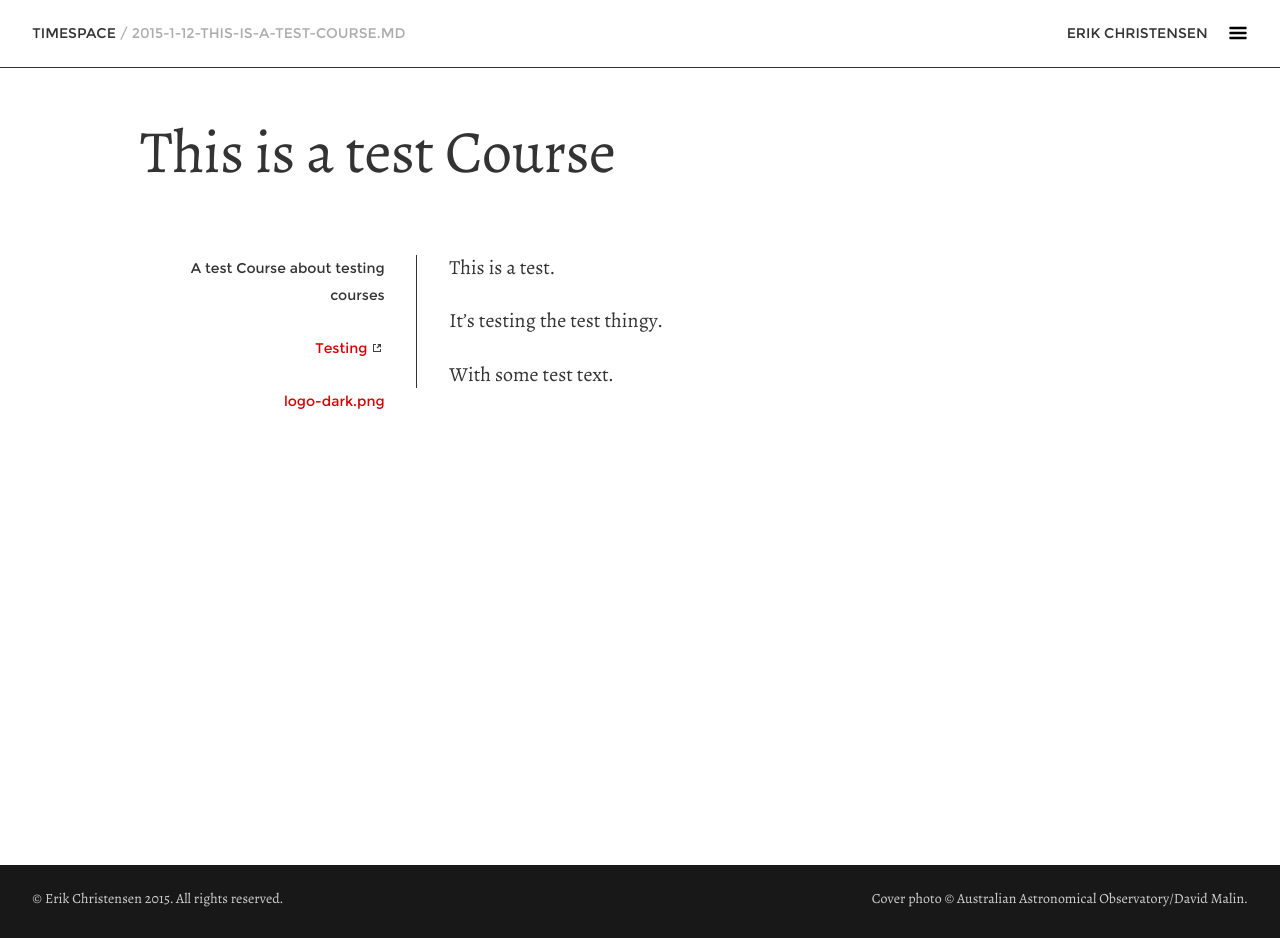
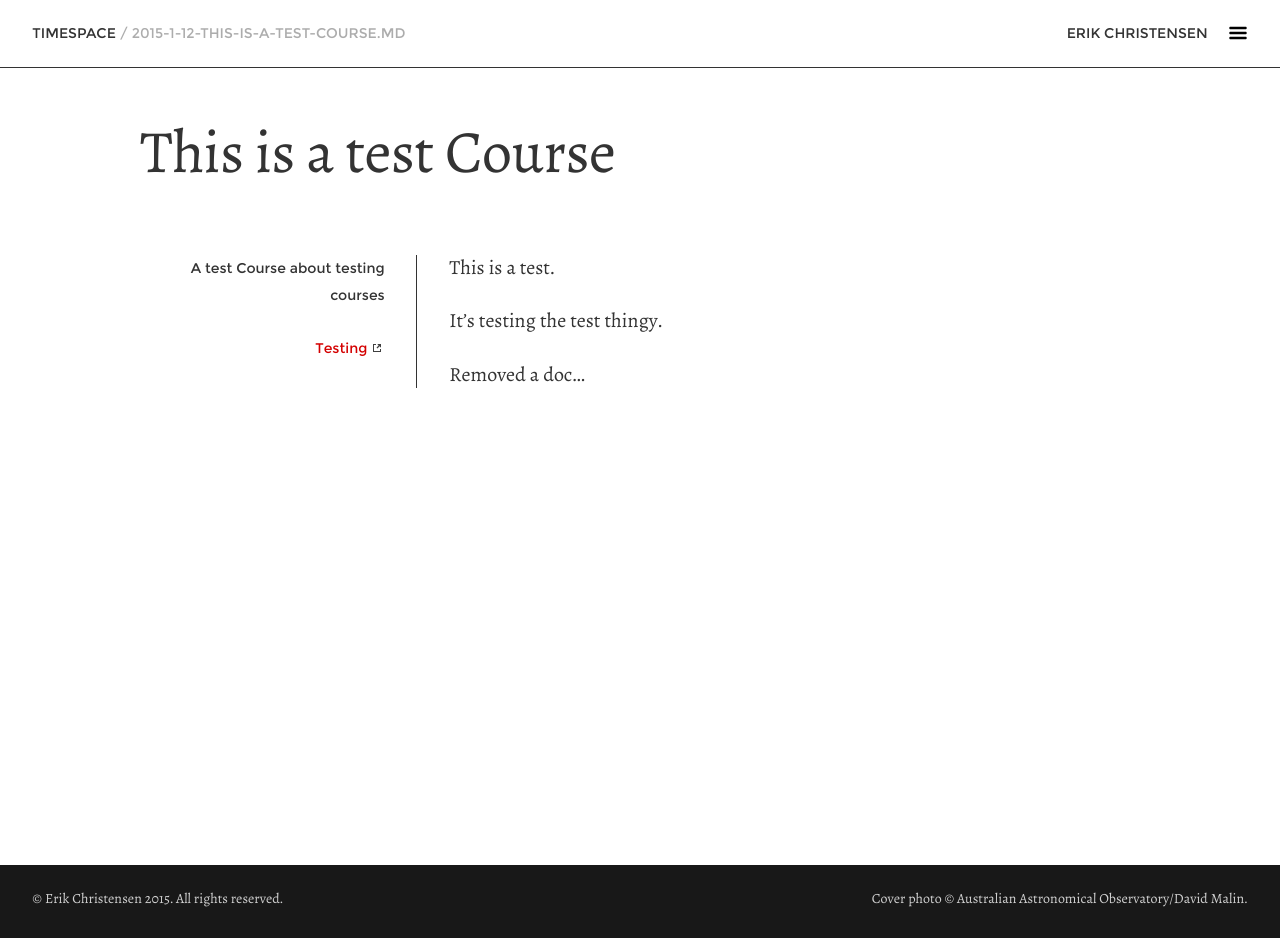
Before and after one commit to netlifydemo/cms-demo, a Jekyll site: the page built from _courses/2015-1-12-this-is-a-test-course.md, in a window 1280 px wide. Built offline with Jekyll 4.4.1, drawn with Linux system fonts in a browser that asks for light colours.

Commit message:
Updated Course This is a test Course

```diff
--- a/_courses/2015-1-12-this-is-a-test-course.md
+++ b/_courses/2015-1-12-this-is-a-test-course.md
@@ -5,13 +5,11 @@ info: A test Course about testing courses
 links:
   - label: Testing
     url: "https://www.netlify.com"
-docs:
-  - label: logo-dark.png
-    path: /docs/courses/logo-dark.png
+docs: []
 ---
 
 This is a test.
 
 It's testing the test thingy.
 
-With some test text.
+Removed a doc...
```
